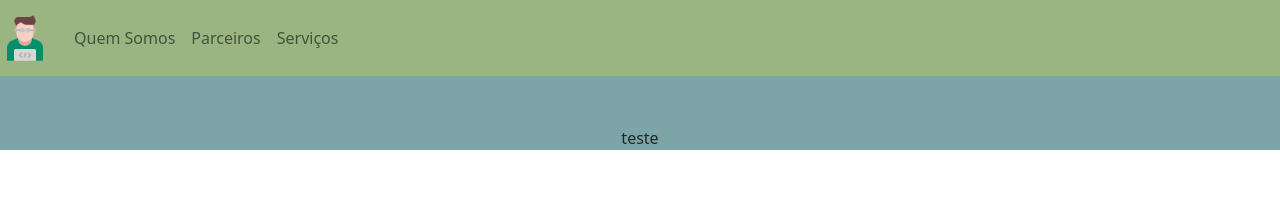
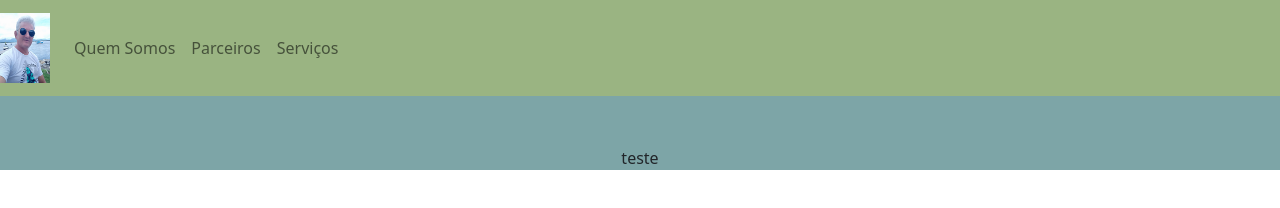
Before and after one commit to JoaoPauloPai/telas-js-html-css, a plain HTML site: page static/index.html in a window 1280 px wide. Drawn offline with Linux system fonts and the light colour scheme.

Commit message:
atualizano projeto 02/02/2022

```diff
--- a/static/index.html
+++ b/static/index.html
@@ -14,7 +14,7 @@
 <body>
   <nav class="navbar navbar-expand-lg navbar-light">
     <a class="navbar-brand" href="#">
-    <img src="imag/image.png" width="50" height="50">
+    <img src="imag/image1.png" width="50" height="70">
     </a>
     <div class="collapse navbar-collapse">
     <ul class="navbar-nav">
```
Also changed, not shown: static/imag/image1.png (added).
